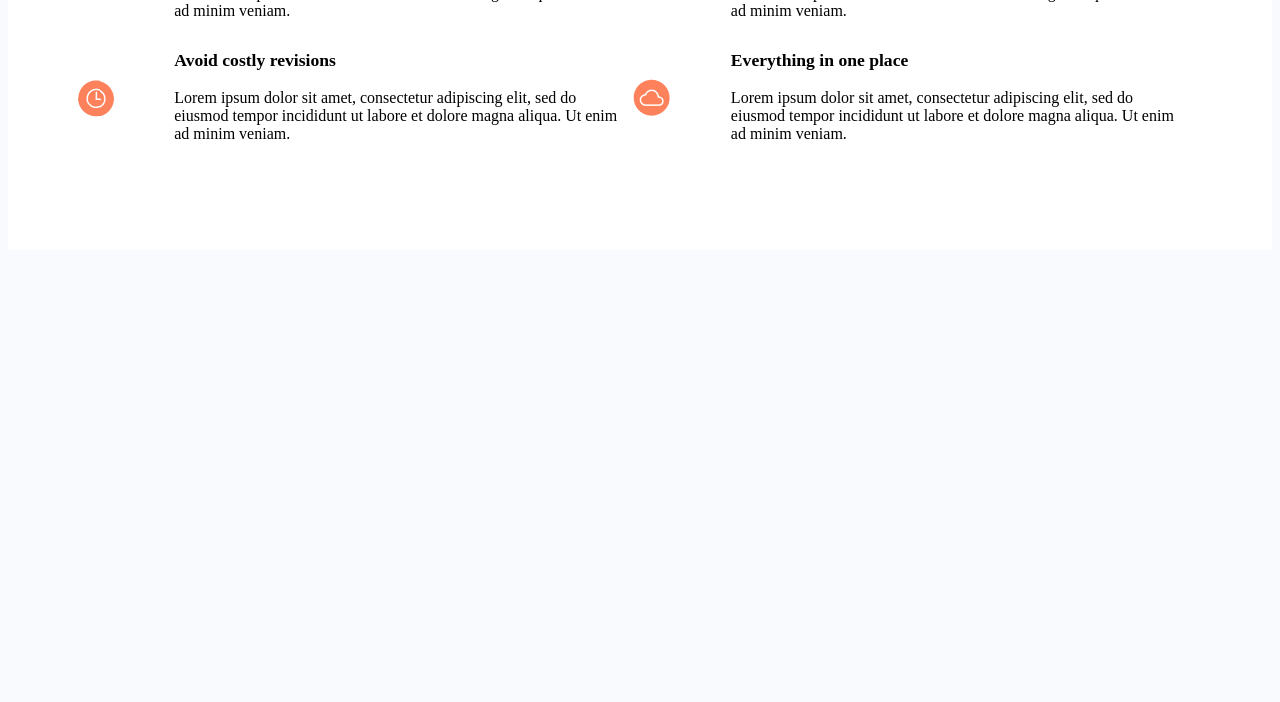
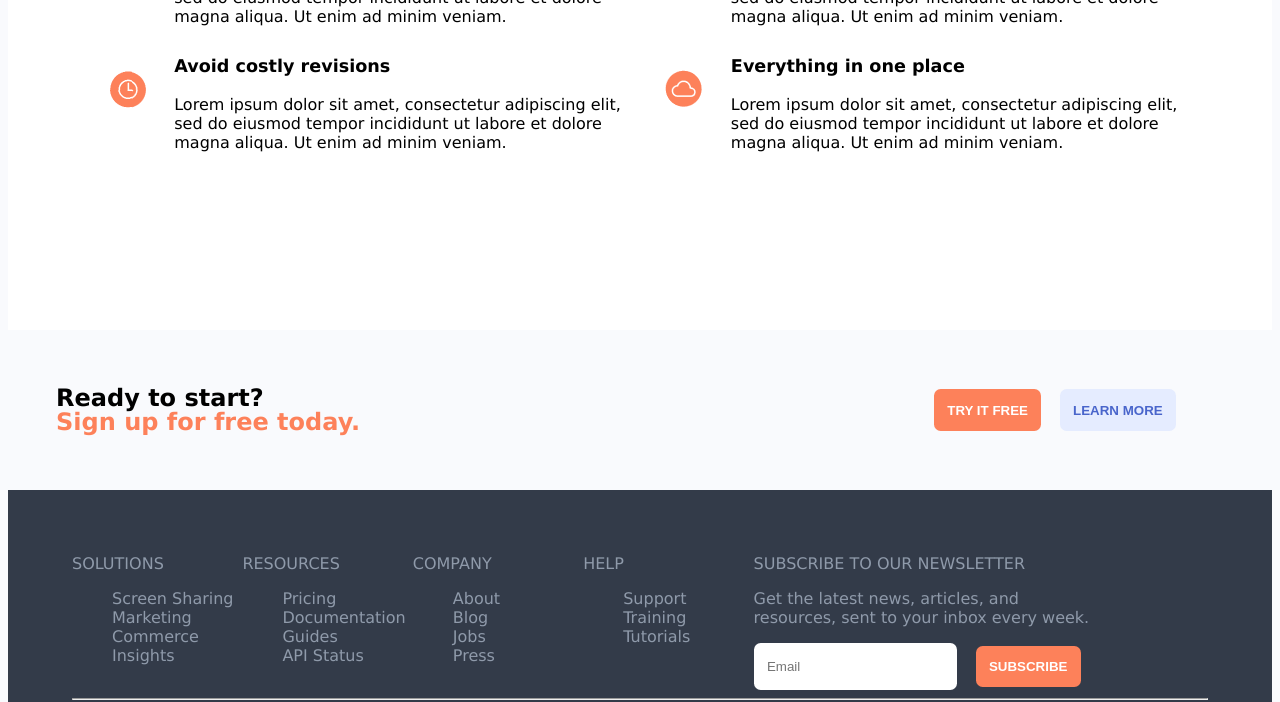
Before and after one commit to esajdak/ionic, a plain HTML site: page ionic/index.html in a window 1280 px wide. Shown: the part 702-1404 px from the top of the page. Before the commit the page ends 1216 px from the top, so only its background shows below. Drawn offline with Linux system fonts and the light colour scheme.

Commit message:
Working on footer

```diff
--- a/ionic/css/styles.css
+++ b/ionic/css/styles.css
@@ -1,11 +1,16 @@
 body {
     background-color: #F9FAFD;
+    font-family: "Verdana", sans-serif;
+}
+
+.hidden {
+    display: none;
 }
 
 div {
     display: grid;
     grid-template-columns: 60% 40%;
-    grid-template-rows: 4em 25em 30em 6em 10em;
+    grid-template-rows: 4em 25em 35em 10em 20em;
     grid-template-areas:
         "header header"
         "start image"
@@ -50,11 +55,15 @@ p.rightSideNav {
 
 a {
     text-decoration: none;
+
+}
+
+nav a {
     color: grey;
 }
 
 a.whiteLink {
-    color: white;
+  color: white;
 }
 
 /* */
@@ -69,7 +78,7 @@ a.whiteLink {
 }
 
 h1 {
-    font-size: 4em;
+    font-size: 3em;
 }
 
 h2 {
@@ -80,6 +89,7 @@ h2 {
     margin-left: 4em;
     grid-area: start;
     align-self: stretch;
+    max-width: 100%;
 
 }
 
@@ -99,6 +109,23 @@ h2 {
 
 }
 
+
+#ready {
+    grid-area: ready;
+    max-width: 100%;
+    margin-left: 3em;
+    margin-right: auto;
+
+    align-self: center;
+}
+
+#buttons {
+    grid-area: buttons;
+    align-self: center;
+    margin-left: auto;
+    margin-right: 6em;
+}
+
 #contentGrid {
 
     display: grid;
@@ -107,8 +134,6 @@ h2 {
     grid-template-areas:
         "firstIcon firstP secondIcon secondP"
         "thirdIcon thirdP fourthIcon fourthP";
-
-
     margin: 1em 4em 0 4em;
     grid-column-gap: 0;
 
@@ -116,8 +141,45 @@ h2 {
 
 #contentGrid img {
     align-self: center;
+    margin: 0 0 2em 2em;
 
+}
 
+footer {
+    padding: 4em;
+    grid-area: footer;
+    background-color: #333B49;
+    max-width: 100%;
+    color: #8F9AAA;
+
+}
+
+footer div {
+    width: 100%;
+    display: inline-grid;
+    grid-template-columns: 15% 15% 15% 15% 30%;
+    grid-template-rows: auto;
+    grid-template-areas:
+        "solutions resources company help subscribe";
+}
+
+footer div section {
+    text-align: left;
+}
+
+#subscribe {
+    grid-area: subscribe;
+    margin-left: auto;
+    margin-right: 0;
+}
+
+footer a {
+    color: #8F9AAA;
+}
+
+footer ul {
+    list-style: none;
+    text-align: left;
 }
 
 #one {
@@ -163,14 +225,21 @@ p span {
     font-weight: bold;
 }
 
+input {
+    border: none;
+    height: 1.5em;
+    border-radius: .5em;
+    padding: 1em;
+}
+
 /* Buttons */
 
-.try {
+.orangeButton {
     color: white;
     background-color: #FD815A;
 }
 
-#download {
+.blueButton {
     color: #4965CB;
     background-color: #E5ECFF;
 }
--- a/ionic/index.html
+++ b/ionic/index.html
@@ -37,8 +37,8 @@
                 <h1 class="orangeText">Done Together.</h1>
                 <p class="info">Build better a business, faster. Start sharing your work
                     <br />across your company-in realtime.</p>
-                <button class="try">TRY IT FREE</button>
-                <button id="download">DOWNLOAD</button>
+                <button class="orangeButton">TRY IT FREE</button>
+                <button class="blueButton">DOWNLOAD</button>
             </article>
             <article id="image">
                 <ul>
@@ -78,13 +78,80 @@
                         do eiusmod tempor incididunt ut labore et dolore magna
                         aliqua. Ut enim ad minim veniam. </p>
                 </article>
+            </section>
 
-            </section>
+            <article id="ready">
+                <h2>Ready to start?</h2>
+                <h2 class="orangeText">Sign up for free today.</h2>
+            </article>
+
+            <article id="buttons">
+              <button class="orangeButton">TRY IT FREE</button>
+              <button class="blueButton">LEARN MORE</button>
+            </article>
+
 
         <!--</main>-->
 
         <footer>
+            <div>
+                <section>
+                    SOLUTIONS
+                    <ul>
+                        <li><a href="#">Screen Sharing</a></li>
+                        <li><a href="#">Marketing</a></li>
+                        <li><a href="#">Commerce</a></li>
+                        <li><a href="#">Insights</a></li>
+                    </ul>
+                </section>
 
+                <section>
+                    RESOURCES
+                    <ul>
+                        <li><a href="#">Pricing</a></li>
+                        <li><a href="#">Documentation</a></li>
+                        <li><a href="#">Guides</a></li>
+                        <li><a href="#">API Status</a></li>
+                    </ul>
+                </section>
+
+                <section>
+                    COMPANY
+                    <ul>
+                        <li><a href="#">About</a></li>
+                        <li><a href="#">Blog</a></li>
+                        <li><a href="#">Jobs</a></li>
+                        <li><a href="#">Press</a></li>
+                    </ul>
+                </section>
+
+                <section>
+                    HELP
+                    <ul>
+                        <li><a href="#">Support</a></li>
+                        <li><a href="#">Training</a></li>
+                        <li><a href="#">Tutorials</a></li>
+                    </ul>
+                </section>
+
+                <section id="subscribe">
+                    SUBSCRIBE TO OUR NEWSLETTER
+                    <p>Get the latest news, articles, and resources, sent to your inbox every week.</p>
+                    <label for="email" class="hidden">Enter your email:</label>
+                    <input type="email" id="email" name="email" placeholder="Email">
+                    <button class="orangeButton">SUBSCRIBE</button>
+                </section>
+
+            </div>
+
+            <hr>
+
+            <section>
+                &copy; 2020 Acme, Inc. All rights reserved.
+                <a href="facebook.com"><img src="images/facebook.png" alt="facebook icon"></a>
+                <a href="twitter.com"><img src="images/twitter.png" alt="twitter icon"></a>
+                <a href="instagram.com"><img src="images/instagram.png" alt="instagram icon"></a>
+            </section>
         </footer>
 
     </div>
```
Also changed, not shown: ionic/images/facebook.PNG (added), ionic/images/footercolors.PNG (added), ionic/images/instagram.PNG (added), ionic/images/twitter.PNG (added).
